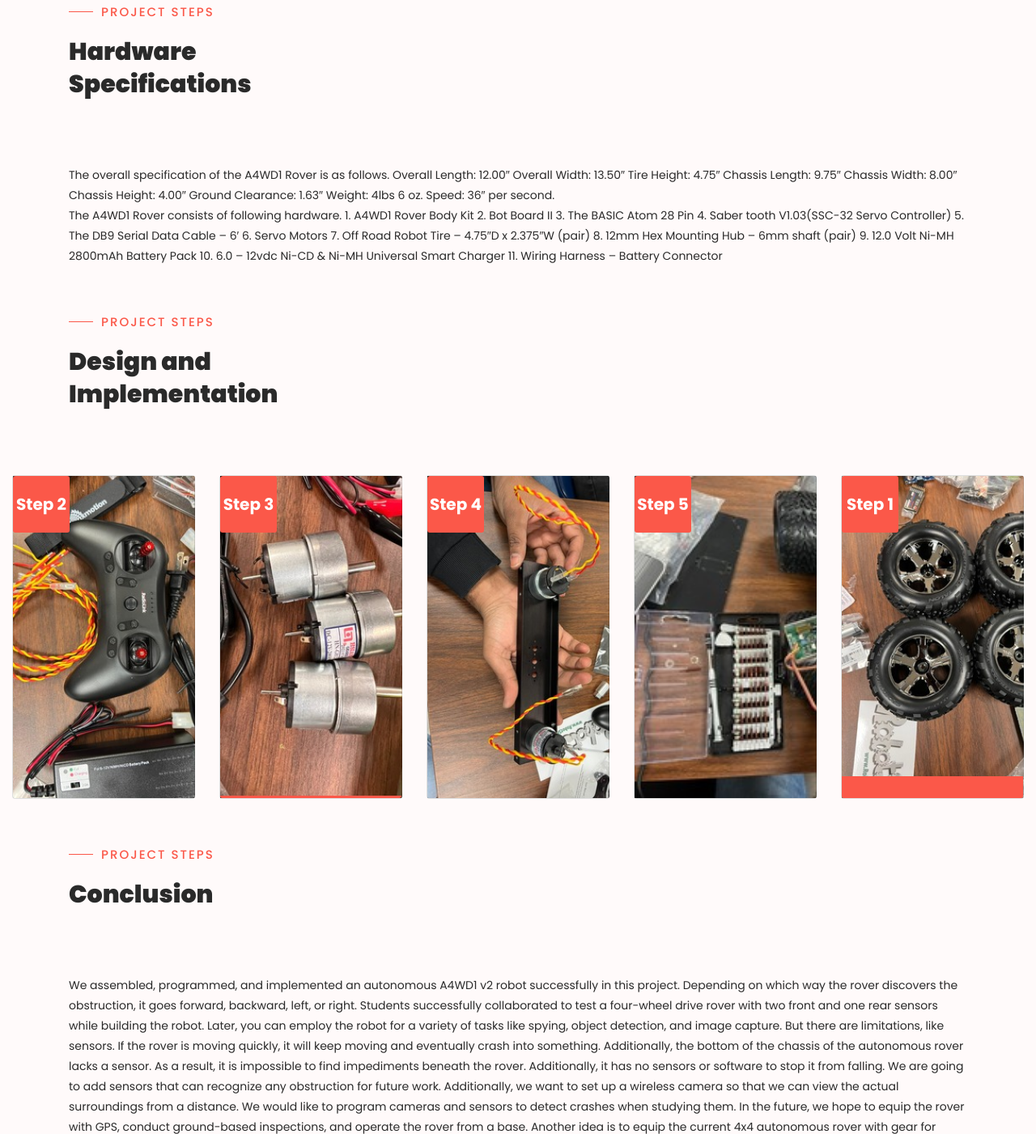
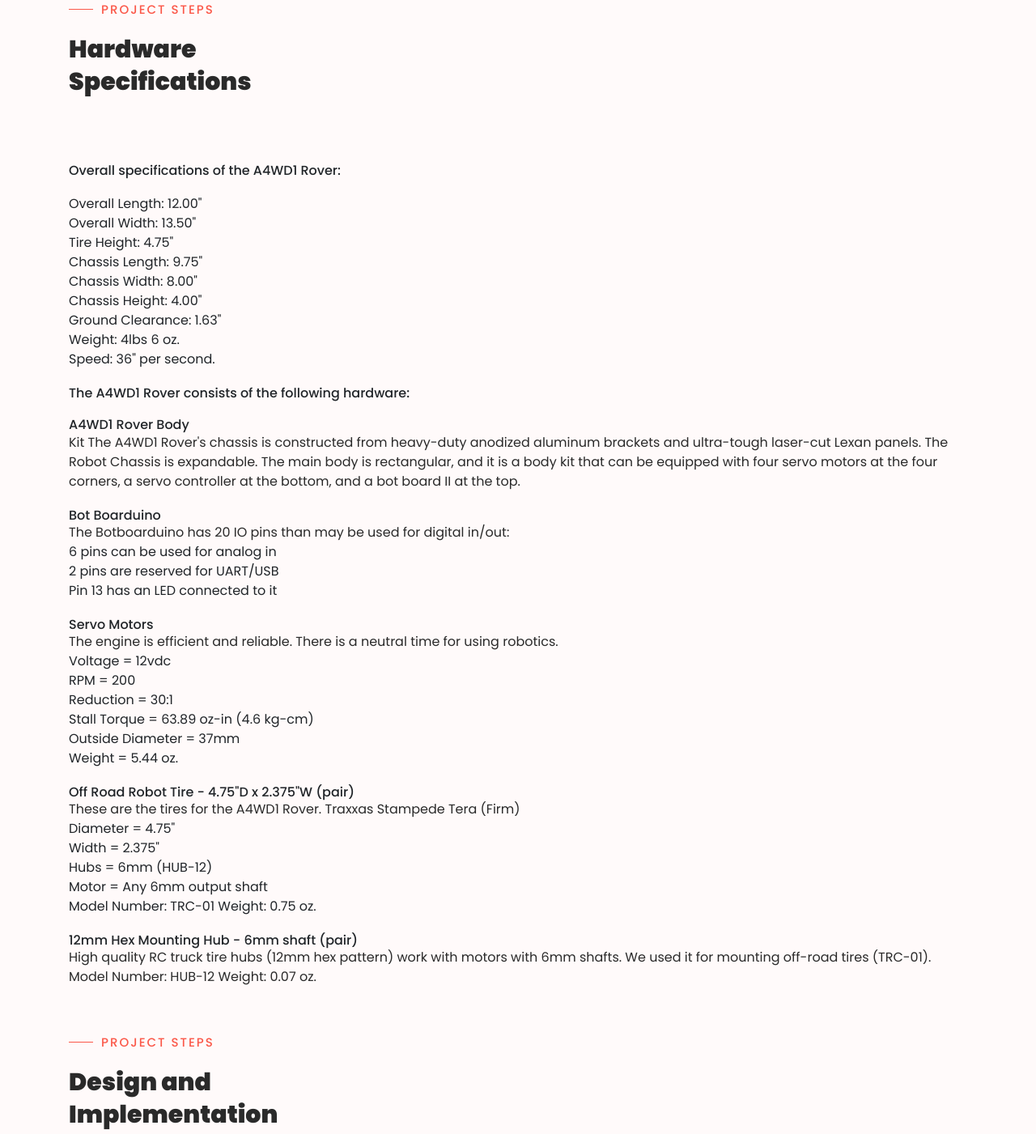
Before and after one commit to SushantKhanal/Rover-Project, a plain HTML site: page project.html in a window 1280 px wide. Shown: the part 567-1968 px from the top of the page at 81% size. Drawn offline with Linux system fonts and the light colour scheme.

Commit message:
updated hardware specfication

```diff
--- a/project.html
+++ b/project.html
@@ -70,15 +70,13 @@
           </div>
         </div>
         <div>
-          <p>
-            Basic Micro Studio is the main piece of software that is used to
-            write code for any of the Basic Micro products such as BasicATOMs or
-            BasicATOM Pro modules. It is commonly referred to as an Integrated
-            Development Environment or IDE for short. The IDE contains three
-            main parts. 1. A text editor for writing programs 2. A compiler to
-            translate the program into something the microcontroller will
-            understand 3. A loader to download the program to the
-            microcontroller.
+          <p style="line-height: 1.5; font-size: 16px; font-weight: 400">
+            Arduino is an open-source electronics platform based on easy-to-use
+            hardware and software. Arduino boards are able to read inputs -
+            light on a sensor, a finger on a button, and turn it into an output
+            - activating a motor, turning on an LED, publishing something
+            online. In order to dump code onto the chip, we need to select board
+            and usb port.
           </p>
         </div>
       </div>
@@ -92,21 +90,96 @@
           </div>
         </div>
         <div>
-          <p>
-            The overall specification of the A4WD1 Rover is as follows. Overall
-            Length: 12.00″ Overall Width: 13.50″ Tire Height: 4.75″ Chassis
-            Length: 9.75″ Chassis Width: 8.00″ Chassis Height: 4.00″ Ground
-            Clearance: 1.63″ Weight: 4lbs 6 oz. Speed: 36″ per second.
-          </p>
-          <p>
-            The A4WD1 Rover consists of following hardware. 1. A4WD1 Rover Body
-            Kit 2. Bot Board II 3. The BASIC Atom 28 Pin 4. Saber tooth
-            V1.03(SSC-32 Servo Controller) 5. The DB9 Serial Data Cable – 6′ 6.
-            Servo Motors 7. Off Road Robot Tire – 4.75″D x 2.375″W (pair) 8.
-            12mm Hex Mounting Hub – 6mm shaft (pair) 9. 12.0 Volt Ni-MH 2800mAh
-            Battery Pack 10. 6.0 – 12vdc Ni-CD & Ni-MH Universal Smart Charger
-            11. Wiring Harness – Battery Connector
-          </p>
+          <h6 style="margin-bottom: 20px">
+            Overall specifications of the A4WD1 Rover:
+          </h6>
+          <ul style="margin-bottom: 20px">
+            <li>Overall Length: 12.00"</li>
+
+            <li>Overall Width: 13.50"</li>
+
+            <li>Tire Height: 4.75"</li>
+
+            <li>Chassis Length: 9.75"</li>
+
+            <li>Chassis Width: 8.00"</li>
+
+            <li>Chassis Height: 4.00"</li>
+
+            <li>Ground Clearance: 1.63"</li>
+
+            <li>Weight: 4lbs 6 oz.</li>
+
+            <li>Speed: 36" per second.</li>
+          </ul>
+          <h6 style="margin-bottom: 20px">
+            The A4WD1 Rover consists of the following hardware:
+          </h6>
+          <ul>
+            <li style="margin-bottom: 20px">
+              <h6>A4WD1 Rover Body</h6>
+              <p style="line-height: 1.5; font-size: 16px; font-weight: 400">
+                Kit The A4WD1 Rover's chassis is constructed from heavy-duty
+                anodized aluminum brackets and ultra-tough laser-cut Lexan
+                panels. The Robot Chassis is expandable. The main body is
+                rectangular, and it is a body kit that can be equipped with four
+                servo motors at the four corners, a servo controller at the
+                bottom, and a bot board II at the top.
+              </p>
+            </li>
+            <li style="margin-bottom: 20px">
+              <h6>Bot Boarduino</h6>
+              <p style="line-height: 1.5; font-size: 16px; font-weight: 400">
+                The Botboarduino has 20 IO pins than may be used for digital
+                in/out:
+              </p>
+              <ul>
+                <li>6 pins can be used for analog in</li>
+                <li>2 pins are reserved for UART/USB</li>
+                <li>Pin 13 has an LED connected to it</li>
+                <!-- <li>Figure 3.1.2 The Bot Boarduino</li> -->
+              </ul>
+            </li>
+            <li style="margin-bottom: 20px">
+              <h6>Servo Motors</h6>
+              <p style="line-height: 1.5; font-size: 16px; font-weight: 400">
+                The engine is efficient and reliable. There is a neutral time
+                for using robotics.
+              </p>
+              <ul>
+                <li>Voltage = 12vdc</li>
+                <li>RPM = 200</li>
+                <li>Reduction = 30:1</li>
+                <li>Stall Torque = 63.89 oz-in (4.6 kg-cm)</li>
+                <li>Outside Diameter = 37mm</li>
+                <li>Weight = 5.44 oz.</li>
+                <!-- <li>Figure 2.1.7</li> -->
+              </ul>
+            </li>
+            <li style="margin-bottom: 20px">
+              <h6>Off Road Robot Tire - 4.75"D x 2.375"W (pair)</h6>
+              <p style="line-height: 1.5; font-size: 16px; font-weight: 400">
+                These are the tires for the A4WD1 Rover. Traxxas Stampede Tera
+                (Firm)
+              </p>
+              <ul>
+                <li>Diameter = 4.75"</li>
+                <li>Width = 2.375"</li>
+                <li>Hubs = 6mm (HUB-12)</li>
+                <li>Motor = Any 6mm output shaft</li>
+                <li>Model Number: TRC-01 Weight: 0.75 oz.</li>
+                <!-- <li>Figure 2.1.8 The Wheels</li> -->
+              </ul>
+            </li>
+            <li style="margin-bottom: 20px">
+              <h6>12mm Hex Mounting Hub - 6mm shaft (pair)</h6>
+              <p style="line-height: 1.5; font-size: 16px; font-weight: 400">
+                High quality RC truck tire hubs (12mm hex pattern) work with
+                motors with 6mm shafts. We used it for mounting off-road tires
+                (TRC-01). Model Number: HUB-12 Weight: 0.07 oz.
+              </p>
+            </li>
+          </ul>
         </div>
       </div>
       <div class="container" id="design">
@@ -221,7 +294,7 @@
           </div>
         </div>
         <div>
-          <p>
+          <p style="line-height: 1.5; font-size: 16px; font-weight: 400">
             We assembled, programmed, and implemented an autonomous A4WD1 v2
             robot successfully in this project. Depending on which way the rover
             discovers the obstruction, it goes forward, backward, left, or
```
